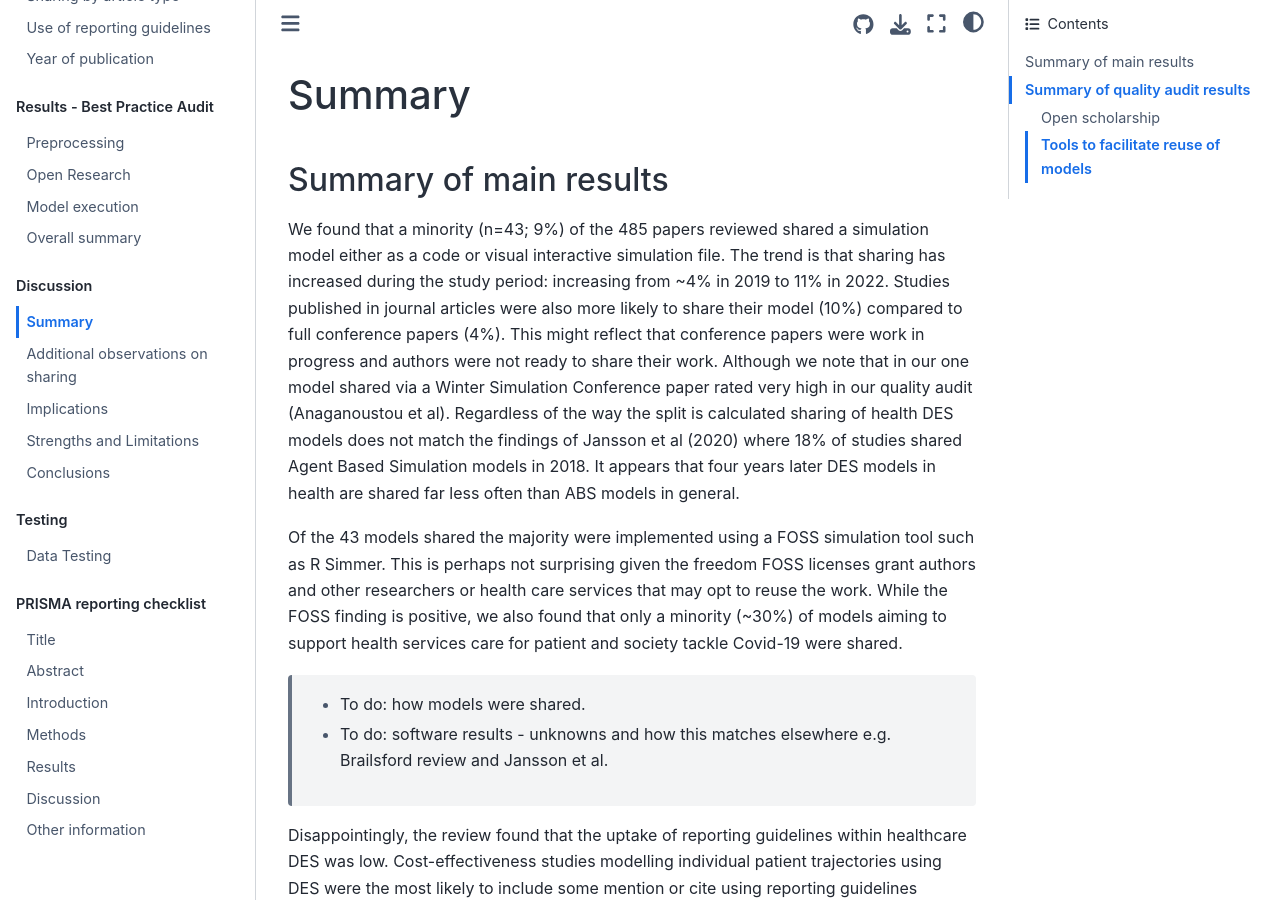
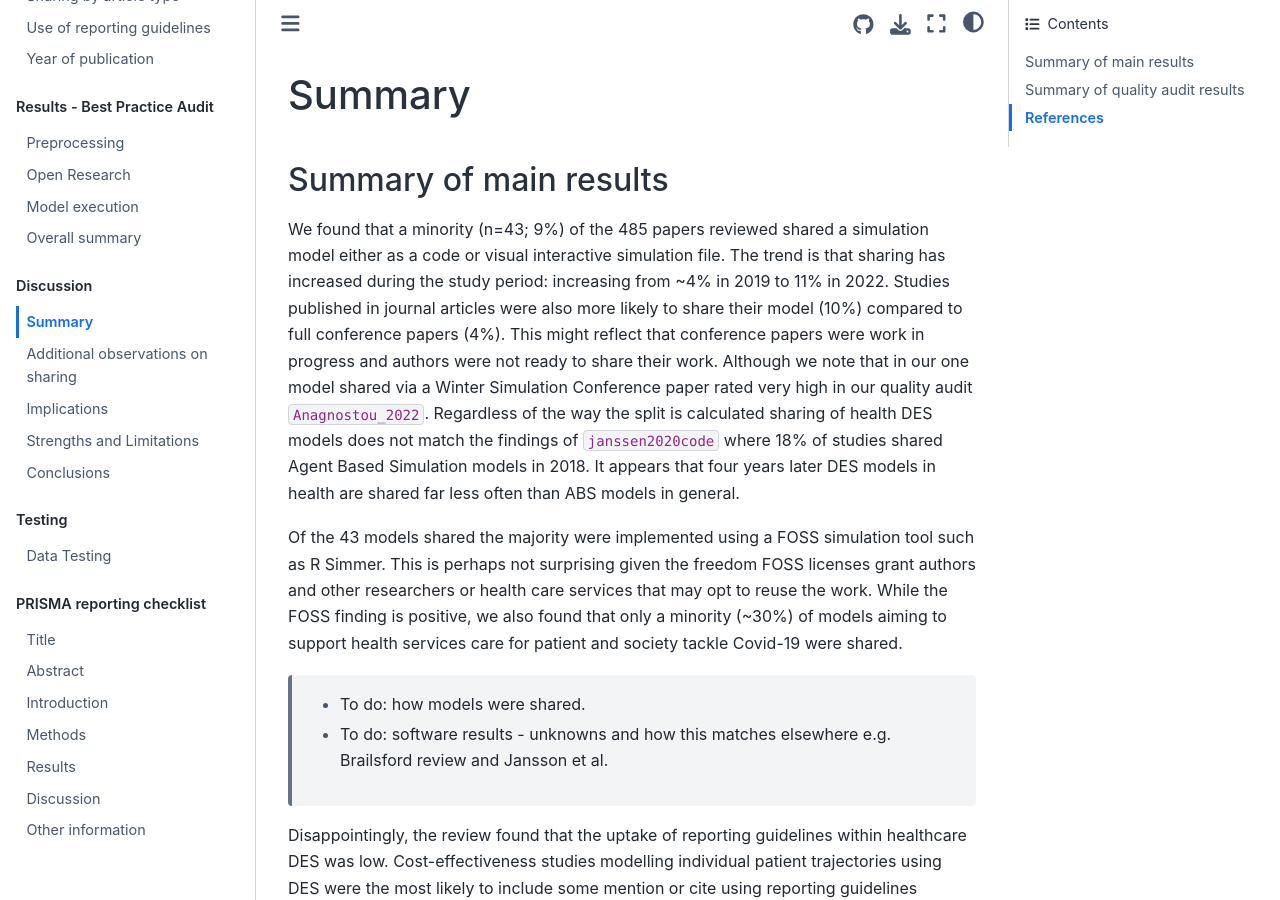
Before and after one commit to TomMonks/des_sharing_lit_review, a Jupyter Book: the page built from content/04_discussion/01_summary.md, in a window 1280 px wide and 900 px high. Built offline with Jupyter Book 1.0.4 settings and Sphinx 7.4.7 and the Sphinx Book theme 1.1.4, drawn with Linux system fonts in a browser that asks for light colours; cross-references to code outside the pages are shown as plain code.

Commit message:
DISCUSS: +refs summmary

````diff
--- a/content/04_discussion/01_summary.md
+++ b/content/04_discussion/01_summary.md
@@ -2,7 +2,8 @@
 
 ## Summary of main results
 
-We found that a minority (n=43; 9%) of the 485 papers reviewed shared a simulation model either as a code or visual interactive simulation file. The trend is that sharing has increased during the study period: increasing from ~4% in 2019 to 11% in 2022.  Studies published in journal articles were also more likely to share their model (10%) compared to full conference papers (4%).  This might reflect that conference papers were work in progress and authors were not ready to share their work.  Although we note that in our one model shared via a Winter Simulation Conference paper rated very high in our quality audit (Anaganoustou et al). Regardless of the way the split is calculated sharing of health DES models does not match the findings of Jansson et al (2020) where 18% of studies shared Agent Based Simulation models in 2018. It appears that four years later DES models in health are shared far less often than ABS models in general.
+We found that a minority (n=43; 9%) of the 485 papers reviewed shared a simulation model either as a code or visual interactive simulation file. The trend is that sharing has increased during the study period: increasing from ~4% in 2019 to 11% in 2022.  Studies published in journal articles were also more likely to share their model (10%) compared to full conference papers (4%).  This might reflect that conference papers were work in progress and authors were not ready to share their work.  Although we note that in our one model shared via a Winter Simulation Conference paper rated very high in our quality audit {cite}`Anagnostou_2022`. Regardless of the way the split is calculated sharing of health DES models does not match the findings of
+{cite:p}`janssen2020code` where 18% of studies shared Agent Based Simulation models in 2018. It appears that four years later DES models in health are shared far less often than ABS models in general.
 
 Of the 43 models shared the majority were implemented using a FOSS simulation tool such as R Simmer. This is perhaps not surprising given the freedom FOSS licenses grant authors and other researchers or health care services that may opt to reuse the work.  While the FOSS finding is positive, we also found that only a minority (~30%) of models aiming to support health services care for patient and society tackle Covid-19 were shared.
 
@@ -32,3 +33,9 @@
 Dependency management was in general of a poor quality or not used at all.  Only 25% of code based simulation models had any formal dependency management; while VIM based models fared slightly better informally by stating the version of the software used. This latter result is perhaps due to the simplicity of stating which version of the commercial 'of the shelf' DES software you are using versus a complex software environment for code based DES model. Although we note that in many cases authors did not even state the version of R or Python they were using.
 
 Surprisingly, we found that several of the VIM based DES models shared were not downloadable - even when an author stated it could be downloaded. These were all hosted on cloud based services where the model was interactive and executable to some extent.  We found that some models shared through the same platforms were downloadable, so a plausible explanation is that that this was just a setting that was missed by study authors.
+
+## References
+
+```{bibliography}
+:filter: docname in docnames
+```
````
Also changed, not shown: 1 other file.
